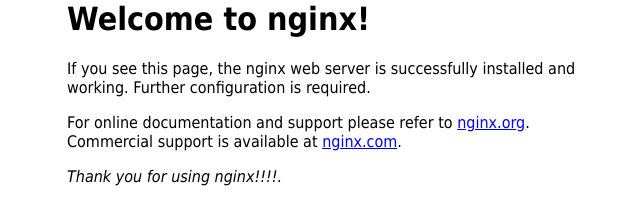
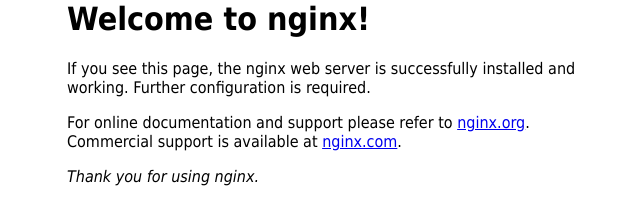
Before and after one commit to evancauteren/moni-devops-interview-prueba-3, a plain HTML site: page index.html in a window 1280 px wide. Shown: the full height of the page, 293-933 px from the left. Drawn offline with Linux system fonts and the light colour scheme.

Commit message:
Edditing index.html

```diff
--- a/index.html
+++ b/index.html
@@ -17,6 +17,6 @@
 Commercial support is available at
 <a href="http://nginx.com/">nginx.com</a>.</p>
 
-<p><em>Thank you for using nginx!!!!.</em></p>
+<p><em>Thank you for using nginx.</em></p>
 </body>
 </html>
```
